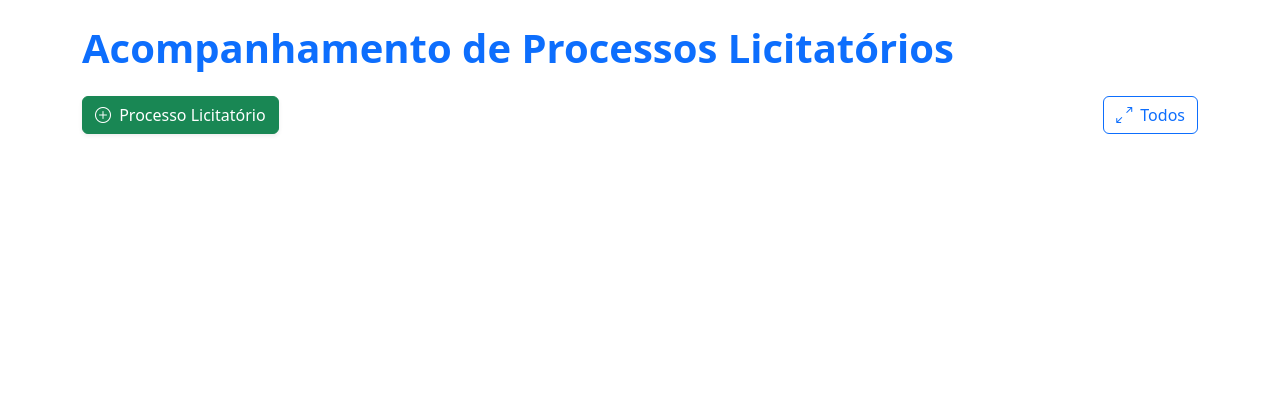
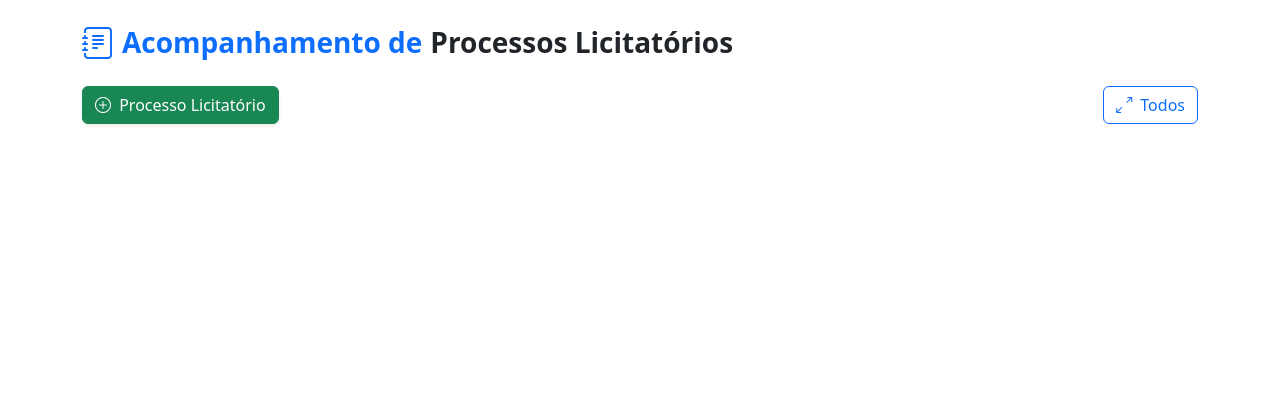
Before and after one commit to FernandoMauricio/prolic, a Yii app: template views/processolicitatorio/processo-licitatorio/index.php in a window 1280 px wide. Shown: the top 420 px of the page. Run offline with PHP 8.4 and a stand-in for Yii, Linux system fonts and the light colour scheme; the template is opened without the code that fills it, so the values that code supplies are empty; form fields are guessed from the names that the template uses; some libraries are stand-ins or nearby versions.

Commit message:
feat(ProcessoLicitatorio): aprimorar layout do título e ocultar painel antes na grid

```diff
--- a/views/processolicitatorio/processo-licitatorio/index.php
+++ b/views/processolicitatorio/processo-licitatorio/index.php
@@ -19,7 +19,10 @@ $this->params['breadcrumbs'][] = $this->title;
 <div class="processo-licitatorio-index">
     <?php $gridColumns = require(__DIR__ . '/_gridColumns.php'); ?>
 
-    <h1 class="display-6 text-primary fw-bold mb-4"><?= Html::encode($this->title) ?></h1>
+    <h1 class="fs-3 fw-bold text-primary d-flex align-items-center gap-2 mb-4">
+        <i class="bi bi-journal-text text-primary fs-2"></i>
+        Acompanhamento de <span class="text-dark">Processos Licitatórios</span>
+    </h1>
 
     <?php
     echo Accordion::widget([
@@ -80,6 +83,11 @@ $this->params['breadcrumbs'][] = $this->title;
 
     <?php Pjax::begin(['id' => 'w0-pjax']); ?>
 
+    <style>
+        .kv-panel-before {
+            display: none !important;
+        }
+    </style>
     <?php
     echo GridView::widget([
         'dataProvider' => $dataProvider,
@@ -99,7 +107,6 @@ $this->params['breadcrumbs'][] = $this->title;
         'panel' => [
             'type' => GridView::TYPE_PRIMARY,
             'heading' => '<h5 class="mb-0"><i class="bi bi-clipboard-data-fill me-2"></i>Listagem - Processos Licitatórios</h5>',
-            'footer' => false,
         ],
     ]);
 
```
